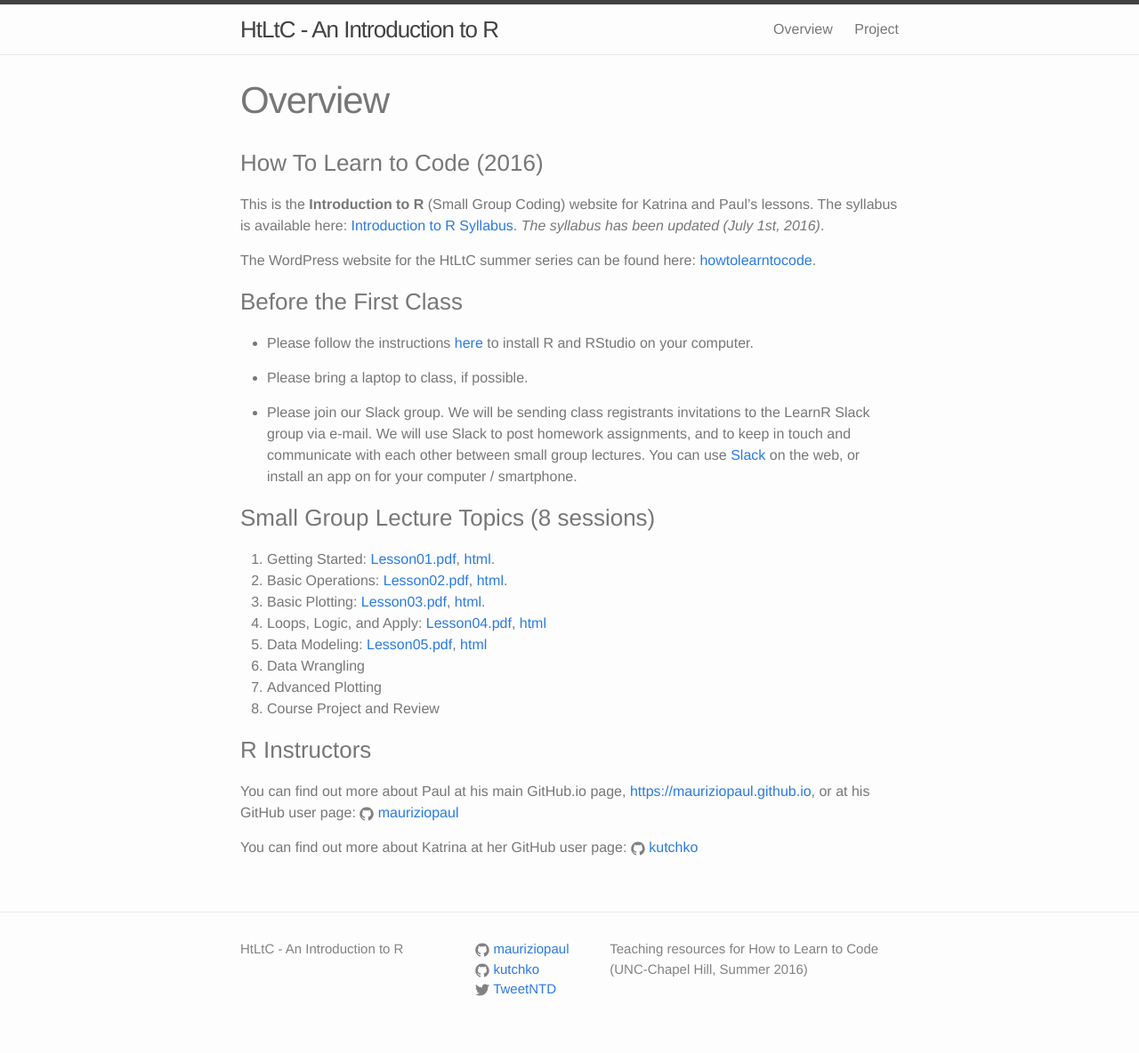
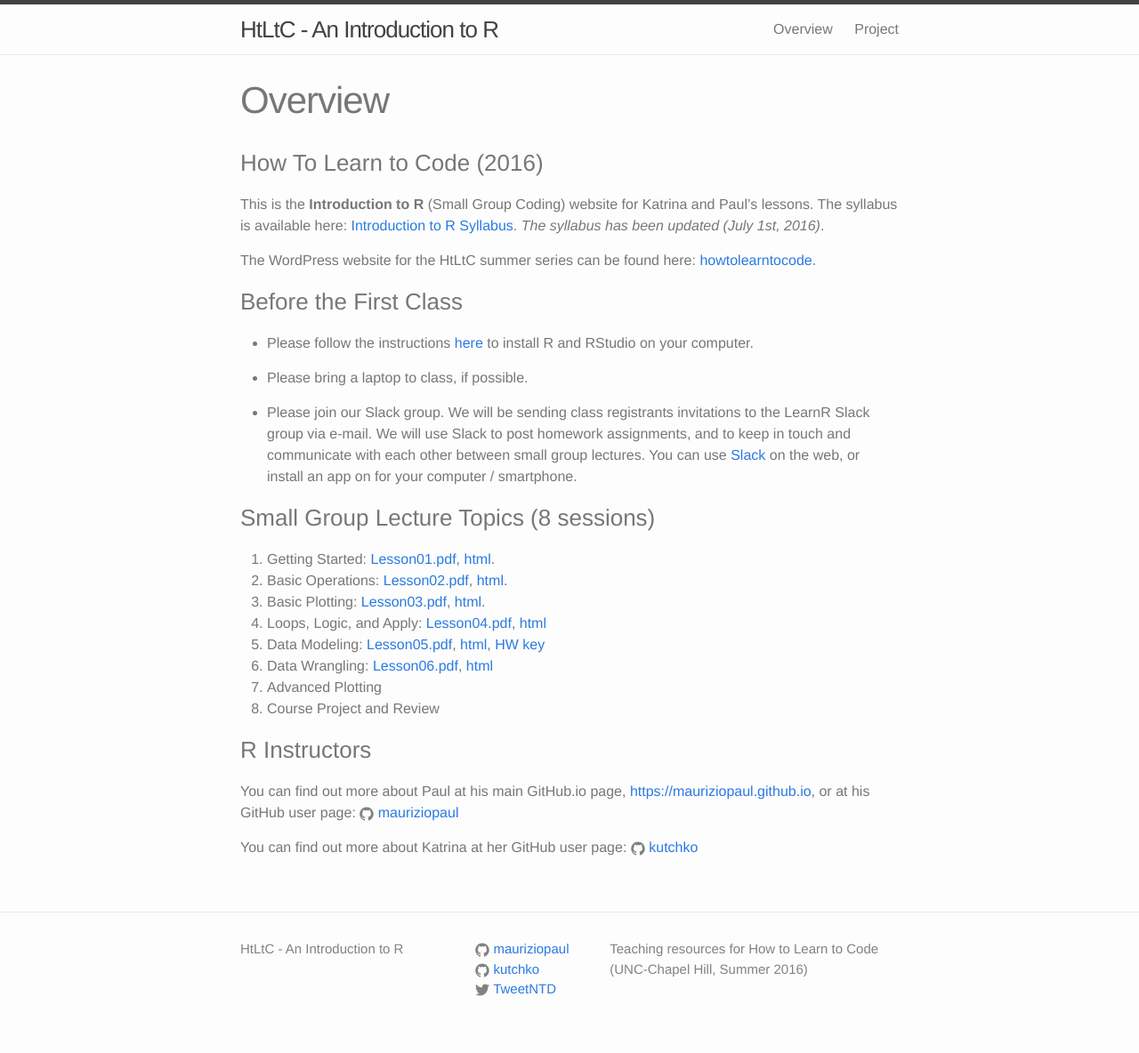
Before and after one commit to mauriziopaul/intro-to-R, a Jekyll site: the page built from overview.md, in a window 1280 px wide. Shown: the whole page at 89% size. Built offline with Jekyll 4.4.1, drawn with Linux system fonts in a browser that asks for light colours.

Commit message:
updated overview.md to link to lesson 06 pdf and html. added L6 pdf and L5 homework key.

```diff
--- a/overview.md
+++ b/overview.md
@@ -26,8 +26,8 @@ The WordPress website for the HtLtC summer series can be found here:
 2. Basic Operations: [Lesson02.pdf](http://mauriziopaul.github.io/intro-to-R/lecturePDFs/Lesson02.pdf), [html](http://mauriziopaul.github.io/intro-to-R/jekyll/2016/06/20/Lesson-02-basic-operations).
 3. Basic Plotting: [Lesson03.pdf](http://mauriziopaul.github.io/intro-to-R/lecturePDFs/Lesson03.pdf), [html](http://mauriziopaul.github.io/intro-to-R/jekyll/2016/06/27/Lesson-03-basic-plotting).
 4. Loops, Logic, and Apply: [Lesson04.pdf](http://mauriziopaul.github.io/intro-to-R/lecturePDFs/Lesson04.pdf), [html](http://mauriziopaul.github.io/intro-to-R/jekyll/2016/07/05/Lesson-04-apply)
-5. Data Modeling: [Lesson05.pdf](http://mauriziopaul.github.io/intro-to-R/lecturePDFs/Lesson05.pdf), [html](http://mauriziopaul.github.io/intro-to-R/statistics/2016/07/11/Lesson-05-data-modeling)
-6. Data Wrangling
+5. Data Modeling: [Lesson05.pdf](http://mauriziopaul.github.io/intro-to-R/lecturePDFs/Lesson05.pdf), [html](http://mauriziopaul.github.io/intro-to-R/statistics/2016/07/11/Lesson-05-data-modeling), [HW key](http://mauriziopaul.github.io/intro-to-R/homeworks/Lesson05Homework.R)
+6. Data Wrangling: [Lesson06.pdf](http://mauriziopaul.github.io/intro-to-R/lecturePDFs/Lesson06.pdf), [html](http://mauriziopaul.github.io/intro-to-R/jekyll/2016/07/18/Lesson-06-data-wrangling)
 7. Advanced Plotting
 8. Course Project and Review
 
```
Also changed, not shown: 1 other file.
